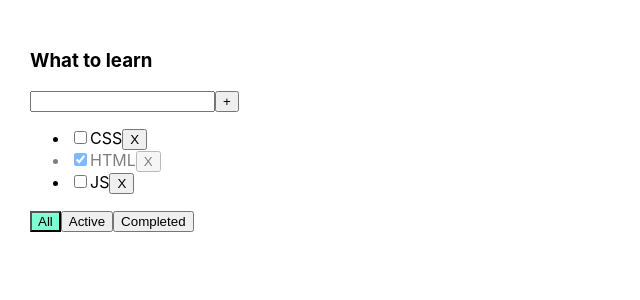
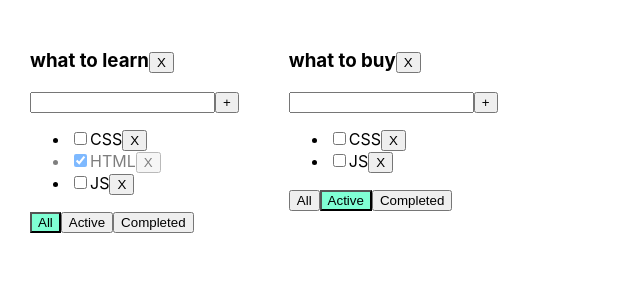
Before and after one commit to UladzislauPapliouka/Todolist, a React (Create React App) app: page / in a window 1280 px wide. Shown: the top 300 px of the page, without its empty margins (0-640 px from the left). Built offline with nearby package versions, Linux system fonts and the light colour scheme.

Commit message:
Lesson 5

```diff
--- a/src/App.tsx
+++ b/src/App.tsx
@@ -1,12 +1,35 @@
-import React, {useEffect, useState} from 'react';
+import React, {useState} from 'react';
 import './App.css';
 import {Todolist} from "./Components/Todolist/Todolist";
-import {Filter, ITask} from "./types";
+import {Filter, ITask, ITodolist} from "./types";
 import {v1} from "uuid"
 
 function App() {
-    const [tasks1, setTask1] = useState<Array<ITask>>(
-        [
+    const id1 = v1()
+    const id2 = v1()
+    const [todolists, setTodolists] = useState<Array<ITodolist>>([
+        {id: id1, title: "what to learn", filter: Filter.ALL},
+        {id: id2, title: "what to buy", filter: Filter.ACTIVE},
+    ])
+    const [tasks, setTasks] = useState<{ [Key: string]: Array<ITask> }>({
+        [id1]: [
+            {
+                title: "CSS",
+                id: v1(),
+                isDone: false
+            },
+            {
+                title: "HTML",
+                id: v1(),
+                isDone: true
+            },
+            {
+                title: "JS",
+                id: v1(),
+                isDone: false
+            }
+        ],
+        [id2]: [
             {
                 title: "CSS",
                 id: v1(),
@@ -23,52 +46,65 @@ function App() {
                 isDone: false
             }
         ]
-    )
-    console.log(tasks1)
-    const [filter, setFilter] = useState<Filter>(Filter.ALL)
+    })
+    console.log(tasks)
+    const changeFilter = (filter: Filter, todolistId: string) => {
+        const todolist = todolists.find(td => td.id === todolistId)
+        if (todolist) todolist.filter = filter
+        setTodolists([...todolists])
+    }
 
-    const deleteTask = (taskId: string) => {
-        setTask1(tasks1.filter(task => task.id !== taskId))
+    const deleteTask = (taskId: string, todolistId: string) => {
+        setTasks({...tasks, [todolistId]: tasks[todolistId].filter(t => t.id !== taskId)})
     }
-    const addTask = (taskTitle: string) => {
+    const addTask = (taskTitle: string, todolistId: string) => {
         const newTask: ITask = {
             id: v1(),
             title: taskTitle,
             isDone: false
         }
-        setTask1([newTask, ...tasks1])
+        setTasks({...tasks, [todolistId]: [...tasks[todolistId], newTask]})
     }
-    const changeTaskStatus = (taskId: string) => {
-        const newTasks = tasks1.map((task) => task.id === taskId ? {...task, isDone: !task.isDone} : task)
-        setTask1(newTasks)
+    const changeTaskStatus = (taskId: string, todolistId: string) => {
+        setTasks({...tasks, [todolistId]: tasks[todolistId].map(t => t.id === taskId ? {...t, isDone: !t.isDone} : t)})
     }
-    const [tasksForTodolist, setTaskForTodolist] = useState<Array<ITask>>(tasks1)
-    useEffect(() => {
-        switch (filter) {
-            case Filter.ALL:
-                setTaskForTodolist(tasks1)
-                break;
-            case Filter.ACTIVE:
-                setTaskForTodolist(tasks1.filter(task => task.isDone === false))
-                break;
-            case Filter.COMPLETED:
-                setTaskForTodolist(tasks1.filter(task => task.isDone === true))
-                break;
-            default:
-                setTaskForTodolist(tasks1)
+    const deleteTodolist = (todolistId: string) => {
+        setTodolists(todolists.filter(tl => tl.id !== todolistId))
+        delete tasks[todolistId]
+        setTasks({...tasks})
     }
-    }, [filter, tasks1])
 
     return (
         <div className="App">
-            <Todolist title={"What to learn"}
+            {todolists.map(td => {
+                let tasksForTodolist: Array<ITask>
+                switch (td.filter) {
+                    case Filter.ALL:
+                        tasksForTodolist = tasks[td.id]
+                        break;
+                    case Filter.ACTIVE:
+                        tasksForTodolist = tasks[td.id].filter(task => !task.isDone)
+                        break;
+                    case Filter.COMPLETED:
+                        tasksForTodolist = tasks[td.id].filter(task => task.isDone)
+                        break;
+                    default:
+                        tasksForTodolist = tasks[td.id]
+                }
+                return (
+                    <Todolist title={td.title}
+                              id={td.id}
                               tasks={tasksForTodolist}
-                      filter={filter}
-                      setFilter={setFilter}
+                              filter={td.filter}
+                              setFilter={changeFilter}
                               addTask={addTask}
                               deleteTaskHandler={deleteTask}
                               changeTaskStatus={changeTaskStatus}
+                              key={td.id}
+                              deleteTodolist={deleteTodolist}
                     />
+                )
+            })}
         </div>
     );
 }
--- a/src/Components/Todolist/Todolist.tsx
+++ b/src/Components/Todolist/Todolist.tsx
@@ -1,19 +1,21 @@
 import React, {ChangeEvent, FC, KeyboardEvent, useState} from "react";
-import {Filter, ITodolist} from "../../types";
+import {Filter, ITodolistProps} from "../../types";
 
-export const Todolist: FC<ITodolist> = ({
+export const Todolist: FC<ITodolistProps> = ({
+                                                 id,
                                                  title,
                                                  tasks,
                                                  deleteTaskHandler,
                                                  setFilter,
                                                  addTask,
                                                  changeTaskStatus,
-                                            filter
+                                                 filter,
+                                                 deleteTodolist
                                              }) => {
     const [newTaskTitle, setNewTaskTitle] = useState<string>("")
     const onAddTaskHandler = () => {
         if (newTaskTitle.trim()) {
-            addTask(newTaskTitle)
+            addTask(newTaskTitle, id)
             setNewTaskTitle("")
         } else {
             setError(true)
@@ -26,14 +28,17 @@ export const Todolist: FC<ITodolist> = ({
     const onKeyPressHandler = (event: KeyboardEvent<HTMLInputElement>) => {
         event.key === "Enter" && onAddTaskHandler()
     }
-    const setFilterAll = () => setFilter(Filter.ALL)
-    const setFilterACTIVE = () => setFilter(Filter.ACTIVE)
-    const setFilterCOMPLETED = () => setFilter(Filter.COMPLETED)
+    const setFilterAll = () => setFilter(Filter.ALL, id)
+    const setFilterACTIVE = () => setFilter(Filter.ACTIVE, id)
+    const setFilterCOMPLETED = () => setFilter(Filter.COMPLETED, id)
+    const deleteTodolistHandler = () => deleteTodolist(id)
     const errorMessage = <span className={"error-message"}>Field is required</span>
     const [error, setError] = useState<boolean>(false)
     return (
         <div>
-            <h3>{title}</h3>
+            <h3>{title}
+                <button onClick={deleteTodolistHandler}>X</button>
+            </h3>
             <div>
                 <input onKeyPress={onKeyPressHandler}
                        value={newTaskTitle}
@@ -45,8 +50,8 @@ export const Todolist: FC<ITodolist> = ({
             </div>
             <ul>
                 {tasks.map((task) => {
-                    const onDeleteHandler = () => deleteTaskHandler(task.id)
-                    const onChangeStatusHandler = () => changeTaskStatus(task.id)
+                    const onDeleteHandler = () => deleteTaskHandler(task.id, id)
+                    const onChangeStatusHandler = () => changeTaskStatus(task.id, id)
                     return (
                         <li className={`${task.isDone && "is-done"}`} key={task.id}>
                             <input type="checkbox"
--- a/src/types.ts
+++ b/src/types.ts
@@ -1,11 +1,19 @@
+interface ITodolistProps {
+    title: string
+    id: string
+    tasks: Array<ITask>
+    deleteTaskHandler: (taskIs: string, todolistId: string) => void
+    filter: Filter
+    setFilter: (filter: Filter, todolistId: string) => void
+    addTask: (taskTitle: string, todolistId: string) => void
+    changeTaskStatus: (taskId: string, todolistId: string) => void
+    deleteTodolist: (todolistId: string) => void
+}
+
 interface ITodolist {
-    title: string
-    tasks: Array<ITask>
-    deleteTaskHandler: (taskIs: string) => void
+    id: string
+    title: string,
     filter: Filter
-    setFilter: (filter: Filter) => void
-    addTask: (taskTitle: string) => void
-    changeTaskStatus: (taskId: string) => void
 }
 
 interface ITask {
@@ -20,5 +28,5 @@ enum Filter {
     COMPLETED
 }
 
-export type {ITask, ITodolist}
+export type {ITask, ITodolistProps, ITodolist}
 export {Filter}
```
Lines whose indentation alone changed are shown as unchanged.
